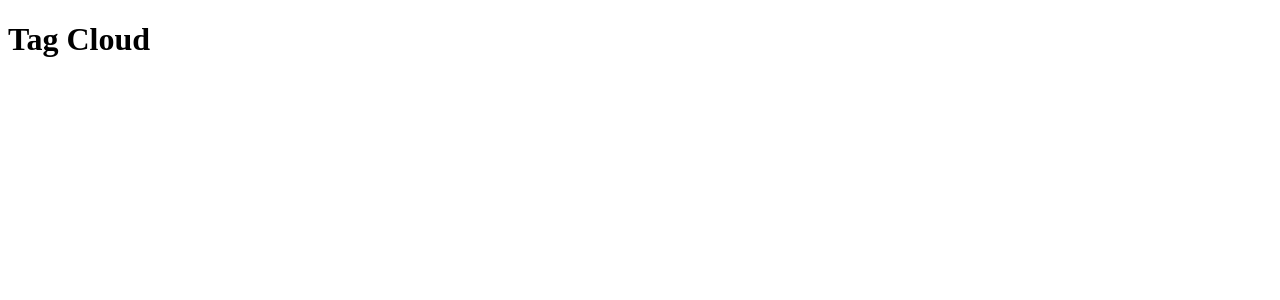
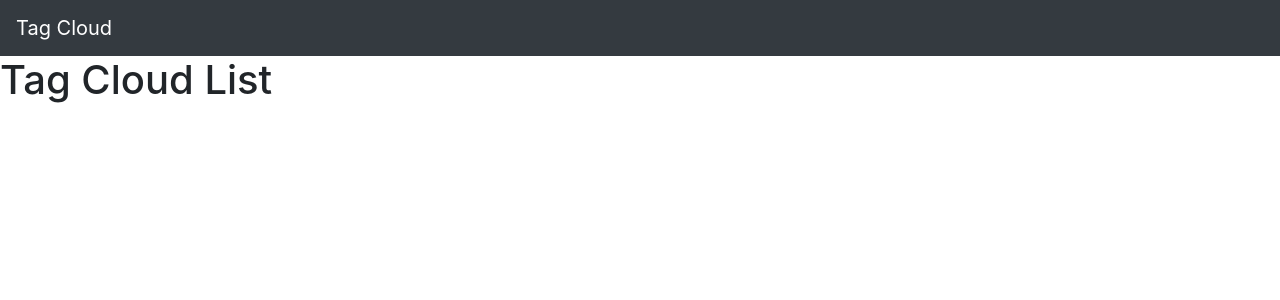
Before and after one commit to DmitryMishchenko/Tag-cloud, a React (Create React App) app: page / in a window 1280 px wide. Shown: the top 300 px of the page. Built offline with nearby package versions, Linux system fonts and the light colour scheme.

Commit message:
~ [ TopBar & TagCloud ]: + create components & setup routes

```diff
--- a/public/index.html
+++ b/public/index.html
@@ -10,6 +10,7 @@
     -->
     <link rel="manifest" href="%PUBLIC_URL%/manifest.json">
     <link rel="shortcut icon" href="%PUBLIC_URL%/favicon.ico">
+    <link rel="stylesheet" href="https://maxcdn.bootstrapcdn.com/bootstrap/4.0.0/css/bootstrap.min.css" integrity="sha384-Gn5384xqQ1aoWXA+058RXPxPg6fy4IWvTNh0E263XmFcJlSAwiGgFAW/dAiS6JXm" crossorigin="anonymous">
     <!--
       Notice the use of %PUBLIC_URL% in the tags above.
       It will be replaced with the URL of the `public` folder during the build.
@@ -19,7 +20,7 @@
       work correctly both with client-side routing and a non-root public URL.
       Learn how to configure a non-root public URL by running `npm run build`.
     -->
-    <title>React App</title>
+    <title>Tag Cloud</title>
   </head>
   <body>
     <noscript>
--- a/src/App.js
+++ b/src/App.js
@@ -1,11 +1,12 @@
-import React, { Component } from 'react';
+import React from 'react';
+import TopBar from './components/TopBar';
+import TagCloud from './components/TagCloud';
 
-class App extends Component {
-  render() {
-    return (
-      <h1>Tag Cloud</h1>
-    );
-  }
-}
+const App = () => (
+    <React.Fragment>
+        <TopBar />
+        <TagCloud />
+    </React.Fragment>
+);
 
 export default App;
--- /dev/null
+++ b/src/components/TagCloud.js
@@ -0,0 +1,22 @@
+import React from 'react';
+import {Route} from 'react-router-dom';
+
+import TagCloudList from './TagCloudList';
+import TagCloudDetails from './TagCloudDetails';
+
+class TagCloud extends React.Component {
+    componentDidMount() {
+        console.log('TagCloud is mount');
+    }
+
+    render() {
+        return (
+            <React.Fragment>
+                <Route path="/" exact component={TagCloudList} />
+                <Route path="/details/:tagId" component={TagCloudDetails} />
+            </React.Fragment>
+        )
+    }
+}
+
+export default TagCloud;
--- /dev/null
+++ b/src/components/TagCloudDetails.js
@@ -0,0 +1,7 @@
+import React from 'react';
+
+const TagCloudDetails = () => (
+    <h1>Tag Cloud Details</h1>
+);
+
+export default TagCloudDetails;
--- /dev/null
+++ b/src/components/TagCloudList.js
@@ -0,0 +1,7 @@
+import React from 'react';
+
+const TagCloudList = () => (
+    <h1>Tag Cloud List</h1>
+);
+
+export default TagCloudList;
--- /dev/null
+++ b/src/components/TopBar.js
@@ -0,0 +1,10 @@
+import React from 'react';
+import {Link} from 'react-router-dom';
+
+const TopBar = () => (
+    <aside className="navbar navbar-dark bg-dark box-shadow">
+        <Link className="navbar-brand" to="/">Tag Cloud</Link>
+    </aside>
+);
+
+export default TopBar;
```
